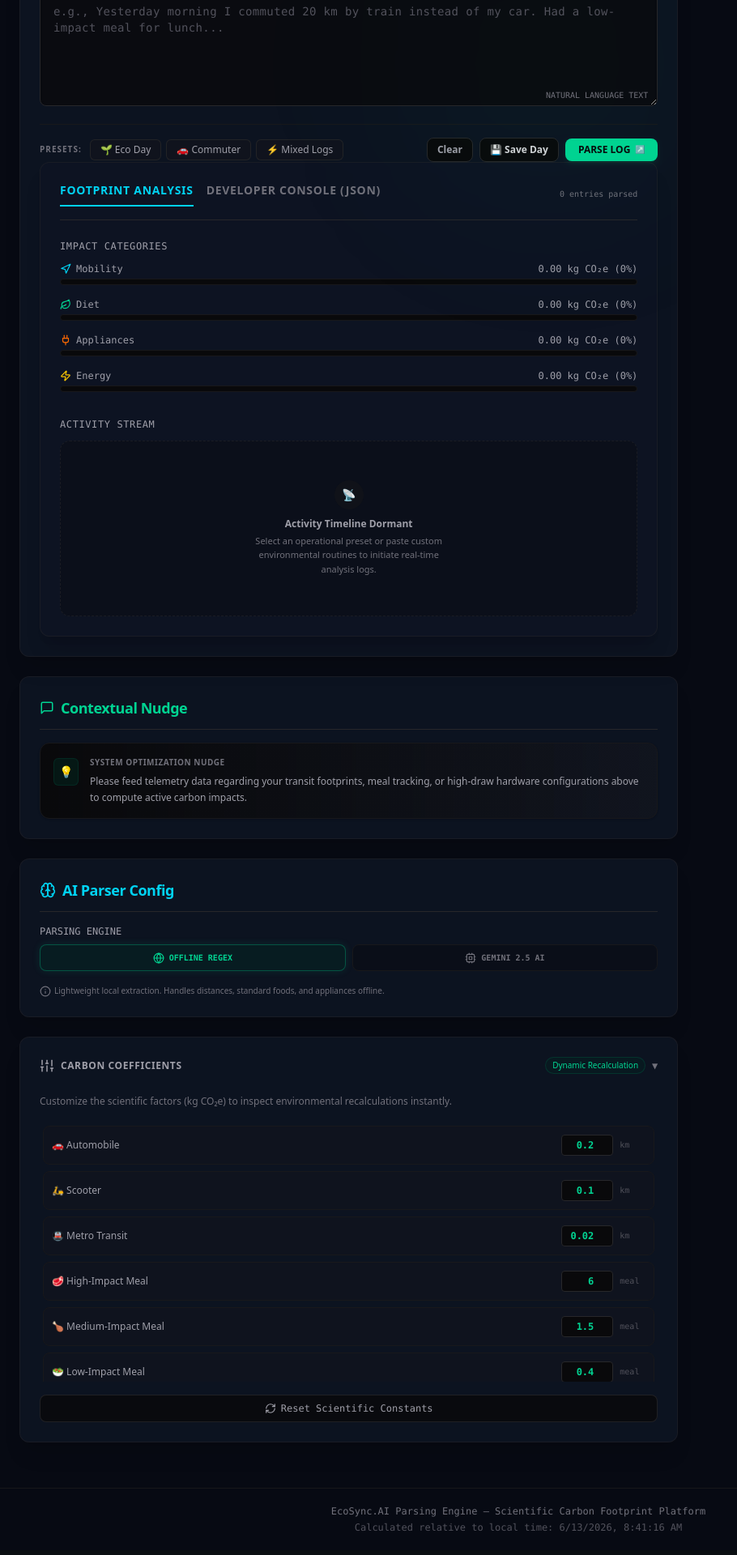
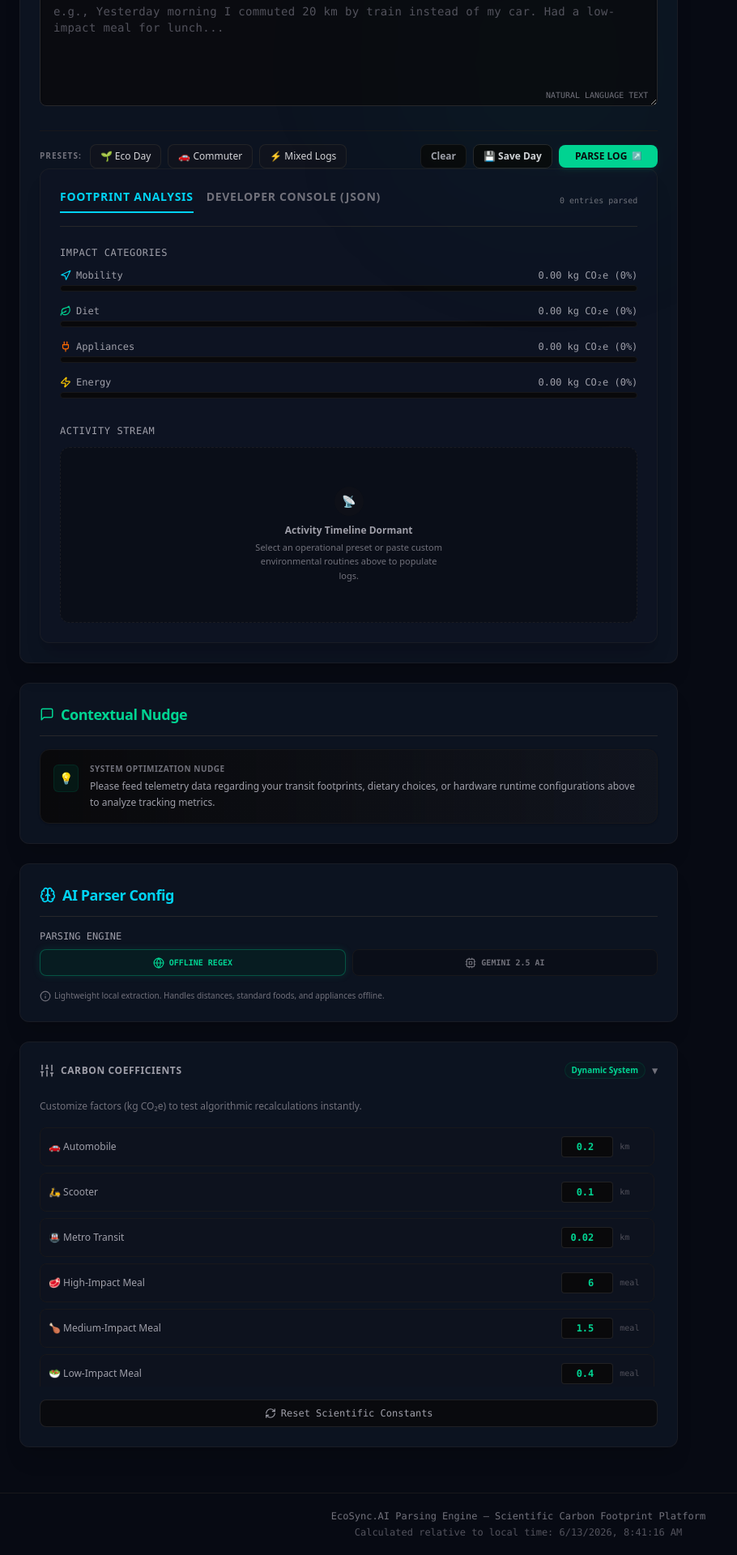
Before and after one commit to SammarGaikwad/EcoSync.AI-Carbon-Footprint-Awareness-Platform, a React (Vite) app: page / in a window 1280 px wide. Shown: the part 548-2468 px from the top of the page at 81% size, without its empty margins (0-910 px from the left). Built offline with nearby package versions, Linux system fonts and the light colour scheme.

Commit message:
style: apply revision 2 updates to toolbar presets, coefficients grid, and empty states

```diff
--- a/src/App.jsx
+++ b/src/App.jsx
@@ -60,7 +60,7 @@ export default function App() {
     total_saved_kg: 0.0
   });
   const [contextualNudge, setContextualNudge] = useState(
-    "Please feed telemetry data regarding your transit footprints, meal tracking, or high-draw hardware configurations above to compute active carbon impacts."
+    "Please feed telemetry data regarding your transit footprints, dietary choices, or hardware runtime configurations above to analyze tracking metrics."
   );
 
   // New API Parser configuration states
@@ -116,7 +116,7 @@ export default function App() {
   // --- Dynamic Nudge Generator ---
   const generateNudge = (activitiesList, totalEmitted, totalSaved) => {
     if (activitiesList.length === 0) {
-      return "Please feed telemetry data regarding your transit footprints, meal tracking, or high-draw hardware configurations above to compute active carbon impacts.";
+      return "Please feed telemetry data regarding your transit footprints, dietary choices, or hardware runtime configurations above to analyze tracking metrics.";
     }
 
     const metroActivity = activitiesList.find(a => a.category === 'mobility' && a._savings_kg > 0 && a.description.toLowerCase().includes('metro'));
@@ -192,7 +192,7 @@ export default function App() {
     if (!logText.trim()) {
       setActivities([]);
       setSummary({ total_emitted_kg: 0.0, total_saved_kg: 0.0 });
-      setContextualNudge("Please feed telemetry data regarding your transit footprints, meal tracking, or high-draw hardware configurations above to compute active carbon impacts.");
+      setContextualNudge("Please feed telemetry data regarding your transit footprints, dietary choices, or hardware runtime configurations above to analyze tracking metrics.");
       setApiError("");
       setCachedPayload(null);
       setCachedText("");
@@ -344,7 +344,7 @@ export default function App() {
     setPrompt("");
     setActivities([]);
     setSummary({ total_emitted_kg: 0.0, total_saved_kg: 0.0 });
-    setContextualNudge("Please feed telemetry data regarding your transit footprints, meal tracking, or high-draw hardware configurations above to compute active carbon impacts.");
+    setContextualNudge("Please feed telemetry data regarding your transit footprints, dietary choices, or hardware runtime configurations above to analyze tracking metrics.");
     setApiError("");
     setCachedPayload(null);
     setCachedText("");
@@ -604,11 +604,11 @@ export default function App() {
                       </div>
                     </div>
 
-                    <div className="flex flex-col sm:flex-row items-start sm:items-center justify-between gap-4 pt-4 border-t border-zinc-900 mt-4 w-full">
+                    <div className="flex flex-col lg:flex-row items-start lg:items-center justify-between gap-4 pt-4 border-t border-zinc-900 mt-6 w-full">
                       {/* Left Section: Contextual Presets */}
                       <div className="flex items-center gap-2.5">
                         <span className="text-[10px] font-bold text-zinc-500 uppercase tracking-widest">Presets:</span>
-                        <div className="flex flex-wrap gap-1.5">
+                        <div className="flex flex-wrap gap-2">
                           {[
                             { label: '🌱 Eco Day', style: 'hover:border-emerald-900 hover:text-emerald-400', key: 'eco' },
                             { label: '🚗 Commuter', style: 'hover:border-blue-900 hover:text-blue-400', key: 'commute' },
@@ -619,7 +619,7 @@ export default function App() {
                               type="button"
                               onClick={() => handlePresetSelect(preset.key)}
                               aria-label={`Load ${preset.label} Preset`}
-                              className={`px-3 py-1 text-xs font-medium text-zinc-400 bg-zinc-900/40 border border-zinc-800/80 rounded-md transition-all cursor-pointer focus-visible:ring-2 focus-visible:ring-emerald-400 focus-visible:outline-none ${preset.style}`}
+                              className={`px-3 py-1.5 text-xs font-medium text-zinc-300 bg-zinc-900/40 border border-zinc-800/80 rounded-lg transition-all cursor-pointer focus-visible:ring-2 focus-visible:ring-emerald-400 focus-visible:outline-none ${preset.style}`}
                             >
                               {preset.label}
                             </button>
@@ -628,12 +628,12 @@ export default function App() {
                       </div>
 
                       {/* Right Section: Core Utility Actions */}
-                      <div className="flex items-center gap-2 w-full sm:w-auto justify-end">
+                      <div className="flex items-center gap-2 w-full lg:w-auto justify-end">
                         <button
                           type="button"
                           onClick={handleClear}
                           aria-label="Clear current log and results"
-                          className="px-3 py-1.5 text-xs font-semibold text-zinc-400 hover:text-rose-400 border border-zinc-800 bg-zinc-950 hover:bg-zinc-900 rounded-lg transition-colors cursor-pointer focus-visible:ring-2 focus-visible:ring-rose-500 focus-visible:outline-none"
+                          className="px-3 py-1.5 text-xs font-semibold text-zinc-400 hover:text-rose-400 border border-zinc-800/60 bg-zinc-950 hover:bg-zinc-900 rounded-lg transition-colors cursor-pointer focus-visible:ring-2 focus-visible:ring-rose-500 focus-visible:outline-none"
                         >
                           Clear
                         </button>
@@ -649,7 +649,7 @@ export default function App() {
                           type="submit"
                           disabled={isProcessing}
                           aria-label="Parse log and compute footprint"
-                          className="px-4 py-1.5 text-xs font-bold text-zinc-950 bg-emerald-400 hover:bg-emerald-300 rounded-lg shadow-md shadow-emerald-500/10 transition-all flex items-center gap-1.5 disabled:opacity-50 cursor-pointer focus-visible:ring-2 focus-visible:ring-emerald-400 focus-visible:outline-none"
+                          className="px-5 py-1.5 text-xs font-bold text-zinc-950 bg-emerald-400 hover:bg-emerald-300 rounded-lg shadow-md shadow-emerald-500/10 transition-all flex items-center gap-1.5 disabled:opacity-50 cursor-pointer focus-visible:ring-2 focus-visible:ring-emerald-400 focus-visible:outline-none"
                         >
                           {isProcessing ? (
                             <span className="animate-spin inline-block w-4 h-4 border-2 border-black border-t-transparent rounded-full"></span>
@@ -693,13 +693,13 @@ export default function App() {
                     <div className="space-y-3 pt-2">
                       <h4 className="text-xs font-mono uppercase text-zinc-400 tracking-wider">Activity Stream</h4>
                       {activities.length === 0 ? (
-                        <div className="flex flex-col items-center justify-center py-12 px-4 border border-dashed border-zinc-800/60 rounded-xl bg-zinc-950/30 text-center w-full">
-                          <div className="w-9 h-9 rounded-full bg-zinc-900/50 flex items-center justify-center text-zinc-500 text-sm mb-2.5 animate-pulse">
+                        <div className="flex flex-col items-center justify-center py-12 px-4 border border-dashed border-zinc-800/60 rounded-xl bg-zinc-950/40 text-center w-full">
+                          <div className="w-9 h-9 rounded-full bg-zinc-900/40 flex items-center justify-center text-zinc-500 text-sm mb-2.5 animate-pulse">
                             📡
                           </div>
                           <p className="text-xs font-semibold text-zinc-400">Activity Timeline Dormant</p>
                           <p className="text-[11px] text-zinc-500 max-w-[240px] mt-1 leading-relaxed">
-                            Select an operational preset or paste custom environmental routines to initiate real-time analysis logs.
+                            Select an operational preset or paste custom environmental routines above to populate logs.
                           </p>
                         </div>
                       ) : (
@@ -764,11 +764,11 @@ export default function App() {
                   <h3 className="font-bold text-lg tracking-tight">Contextual Nudge</h3>
                 </div>
 
-                <div className="p-4 bg-gradient-to-r from-zinc-950 to-zinc-900/40 border border-zinc-900 rounded-xl flex gap-3.5 items-start shadow-sm">
+                <div className="p-4 bg-gradient-to-r from-zinc-950 to-zinc-900/40 border border-zinc-900 rounded-xl flex gap-3.5 items-start shadow-sm w-full">
                   <div className="text-emerald-400 text-sm mt-0.5 bg-emerald-950/40 p-1.5 rounded-md border border-emerald-900/30">💡</div>
                   <div>
                     <h5 className="text-[10px] font-bold uppercase tracking-wider text-zinc-500">System Optimization Nudge</h5>
-                    <p className="text-xs text-zinc-400 mt-1.5 leading-relaxed">
+                    <p className="text-xs text-zinc-400 mt-1 leading-relaxed">
                       {contextualNudge}
                     </p>
                   </div>
--- a/src/components/CarbonCoefficients.jsx
+++ b/src/components/CarbonCoefficients.jsx
@@ -40,7 +40,9 @@ export default function CarbonCoefficients({
           <h4 className="text-xs font-bold uppercase tracking-wider text-zinc-400">Carbon Coefficients</h4>
         </div>
         <div className="flex items-center gap-2">
-          <span className="text-[10px] text-emerald-400 font-medium bg-emerald-950/30 border border-emerald-900/50 px-2 py-0.5 rounded-full">Dynamic Recalculation</span>
+          <span className="text-[10px] text-emerald-400 font-semibold bg-emerald-950/30 border border-emerald-900/40 px-2 py-0.5 rounded-full">
+            Dynamic System
+          </span>
           <span className="text-zinc-500 text-xs font-mono">
             {showConfig ? '▲' : '▼'}
           </span>
@@ -49,14 +51,14 @@ export default function CarbonCoefficients({
 
       <div className={`space-y-4 pt-3 ${showConfig ? 'block' : 'hidden md:block'}`}>
         <p className="text-xs text-zinc-500 mb-4 leading-relaxed font-sans">
-          Customize the scientific factors (kg CO₂e) to inspect environmental recalculations instantly.
+          Customize factors (kg CO₂e) to test algorithmic recalculations instantly.
         </p>
 
-        <div className="grid grid-cols-1 gap-2 p-1 max-h-80 overflow-y-auto pr-1 custom-scroll">
+        <div className="grid grid-cols-1 gap-2 max-h-80 overflow-y-auto pr-1 custom-scroll">
           {coefficientList.map((factor) => (
             <div
               key={factor.key}
-              className="flex items-center justify-between p-2.5 rounded-lg bg-zinc-900/30 border border-zinc-900 hover:border-zinc-800/80 transition-all group"
+              className="flex items-center justify-between p-2.5 rounded-lg bg-zinc-900/20 border border-zinc-900 hover:border-zinc-800 transition-all group"
             >
               <span className="text-xs text-zinc-400 font-medium group-hover:text-zinc-300 transition-colors">
                 {factor.label}
@@ -67,8 +69,8 @@ export default function CarbonCoefficients({
                   step={factor.step}
                   value={factors[factor.key]}
                   onChange={(e) => handleFactorChange(factor.key, e.target.value)}
-                  aria-label={factor.label}
-                  className="w-16 bg-zinc-950 text-right text-xs font-mono font-bold text-emerald-400 px-2 py-1 rounded border border-zinc-800 focus:outline-none focus:border-emerald-500/40 focus:ring-1 focus:ring-emerald-500/20 transition-all"
+                  aria-label={`${factor.label} coefficient`}
+                  className="w-16 bg-zinc-950 text-right text-xs font-mono font-bold text-emerald-400 px-2 py-1 rounded border border-zinc-800/80 focus:outline-none focus:border-emerald-500/40 focus:ring-1 focus:ring-emerald-500/20 transition-all"
                 />
                 <span className="text-[10px] text-zinc-600 font-mono w-8">{factor.unit}</span>
               </div>
```
